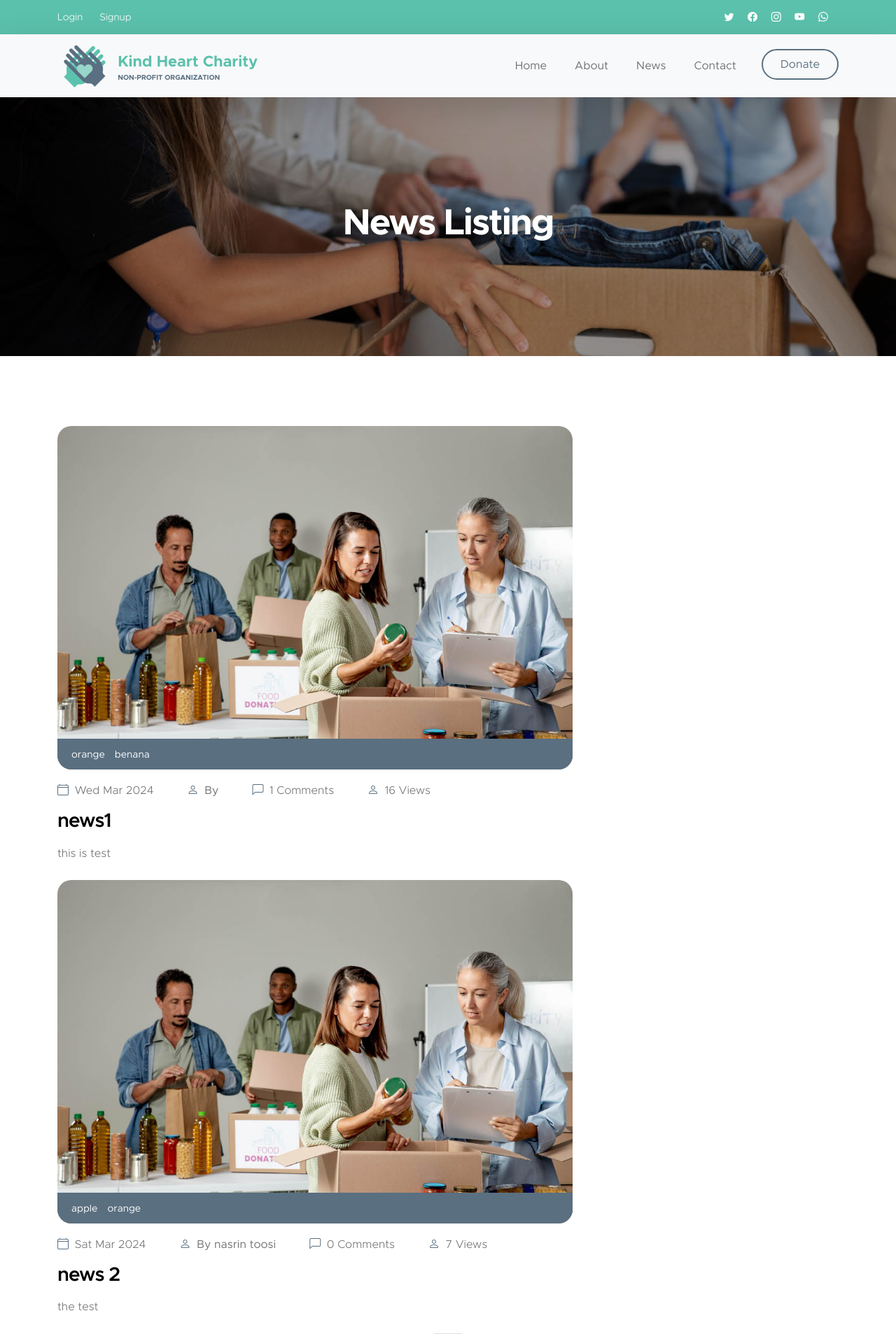
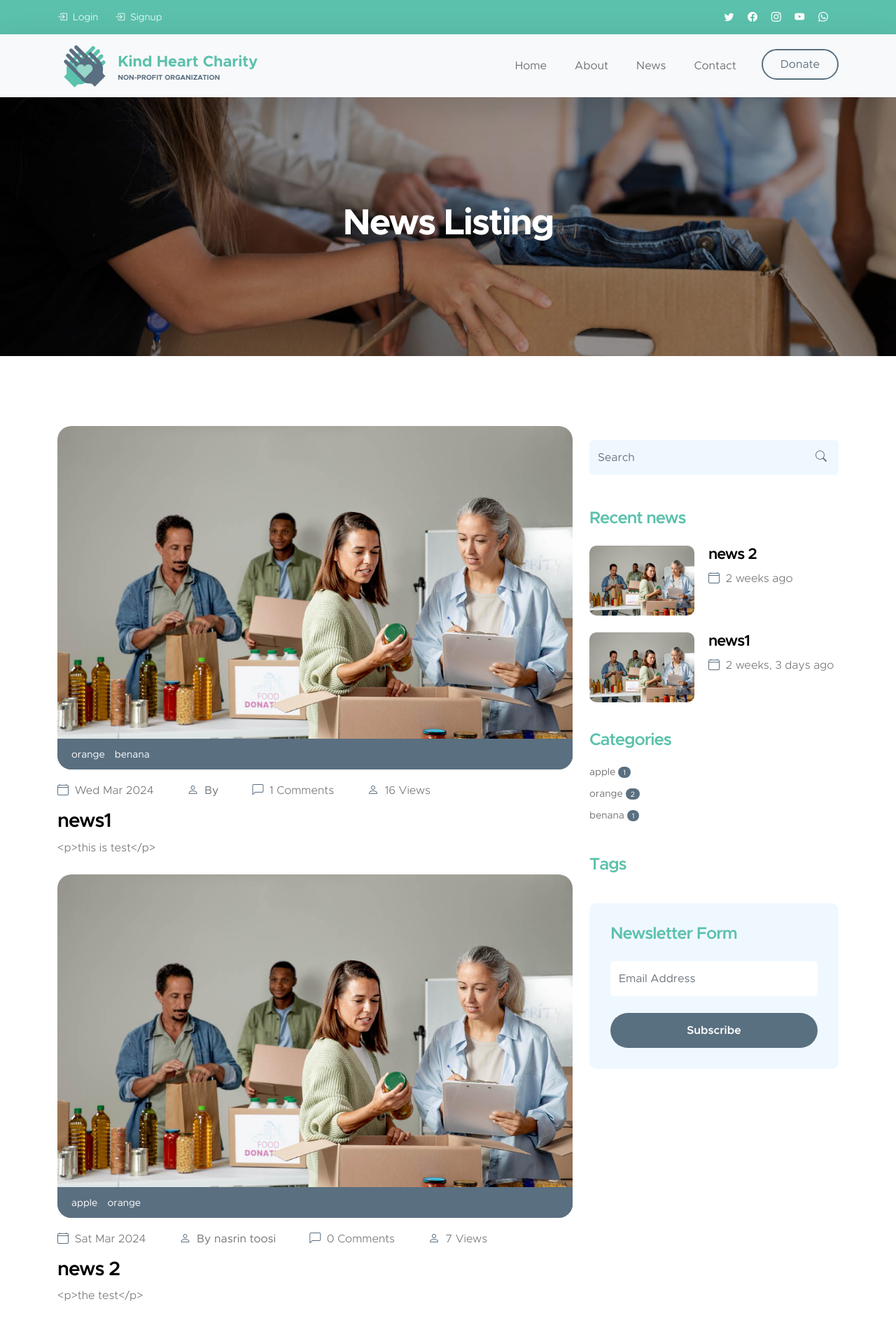
Before and after one commit to negar-toosi/charity, a Django app: page /news/ in a window 1280 px wide. Shown: the top 1907 px of the page at 70% size. Run offline with Django 3.2, Linux system fonts and the light colour scheme; data comes from the database, SQL or seed files in the repository; both versions use the stored data as it was after the commit; parts of the project's set-up code (start-up, migrations or seed data) failed here and were passed over; some libraries are stand-ins or nearby versions.

Commit message:
update requirements.txt

```diff
--- a/templates/base.html
+++ b/templates/base.html
@@ -41,21 +41,21 @@
           <div class="col-lg-8 col-12 d-flex flex-wrap">
             {% if request.user.is_authenticated %}
               <p class="d-flex me-4 mb-0">
-                <i class="bi-envelope me-2"></i>
+                <i class="bi-person me-2"></i>
 
                 <a href="#" style="text-transform: capitalize;">logged in as {{ request.user.username }}</a>
               </p>
               <p class="d-flex mb-0">
-                <i class="bi-envelope me-2"></i>
+                <i class="bi-box-arrow-right me-2"></i>
                 <a href="{% url 'accounts:logout' %}"  style="text-transform: capitalize;">logout</a>
               </p>
             {% else %}
               <p class="d-flex me-4 mb-0">
-                <i></i>
+                <i class="bi-box-arrow-in-right me-2"></i>
                 <a href="{% url 'accounts:login' %}?next={{request.path}}"  style="text-transform: capitalize;">login</a>
               </p>
               <p class="d-flex mb-0">
-                <i></i>
+                <i class="bi-box-arrow-in-right me-2"></i>
                 <a href="{% url 'accounts:signup' %}"  style="text-transform: capitalize;">signup</a>
               </p>
             {% endif %}
--- a/templates/mywebsite/last_news.html
+++ b/templates/mywebsite/last_news.html
@@ -27,7 +27,7 @@
                             <h4><a class="news-block-title-link" href="{% url 'news:news_detail' nid=n.id %}">{{ n.title }}</a></h4>
                         </div>
                         <div class="news-block-body">
-                            <p>{{ n.content }}</p>
+                            <p>{{ n.content|truncatewords:10 }}</p>
                         </div>
                     </div>
                 </div>
--- a/templates/news/news.html
+++ b/templates/news/news.html
@@ -82,17 +82,18 @@
 
 
                                         <div class="news-block-body">
-                                            <p>{{ n.content|safe|escape }}</p>
+                                            <p>{{ n.content|truncatewords:10 }}</p>
                                         </div>
                                     </div>
                                 </div>
                             {% endif %}
                             {% endfor %}
+                            <div class="d-flex justify-content-center py-4">
+                                {% include 'news/pagination.html' %}
+                            </div>
                         </div>
 
-                        <center>
-                            {% include 'news/pagination.html' %}
-                        </center>
+
 
                         <div class="col-lg-4 col-12 mt-4 mt-lg-0">
                             <form class="custom-form search-form" action="{% url 'news:search' %}" method="get" role="form">
@@ -113,6 +114,7 @@
                         </div>
 
                     </div>
+
                 </div>
             </section>
         </main>
```
Also changed, not shown: mysite/setting/prod.py (+15 -12 lines), requirements.txt (+9 -0 lines), db.sqlite3 (added), mysite/settings.py (line endings or trailing spaces), 2 other files.
